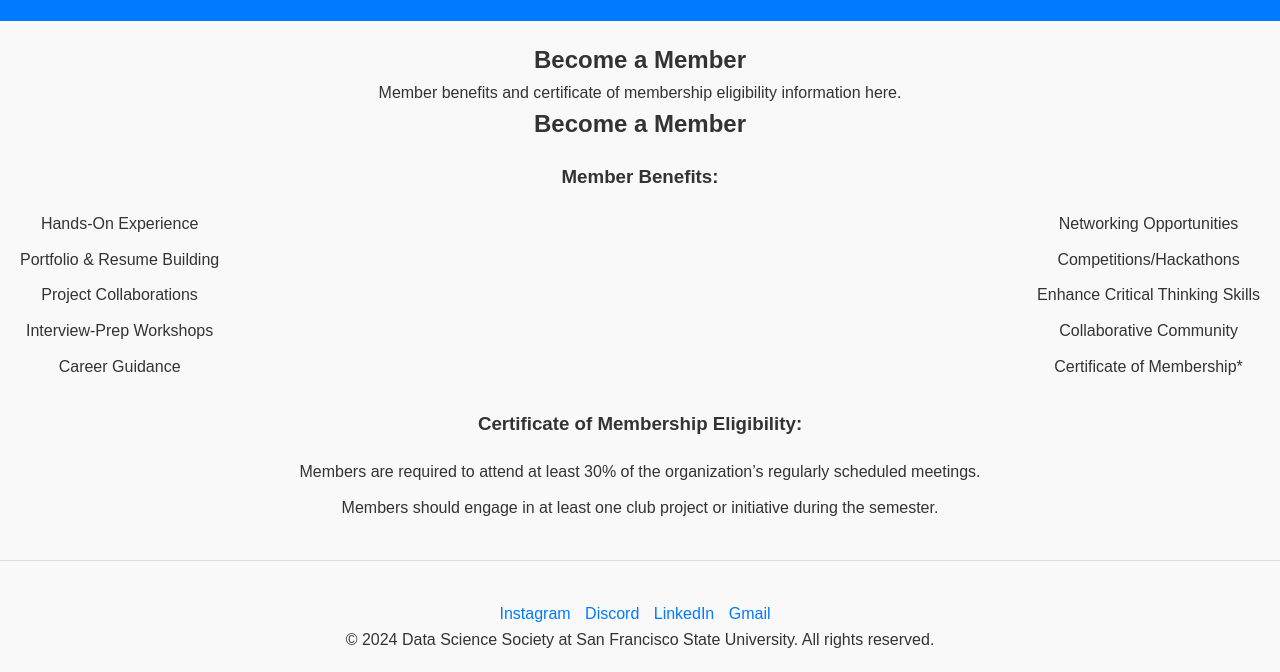
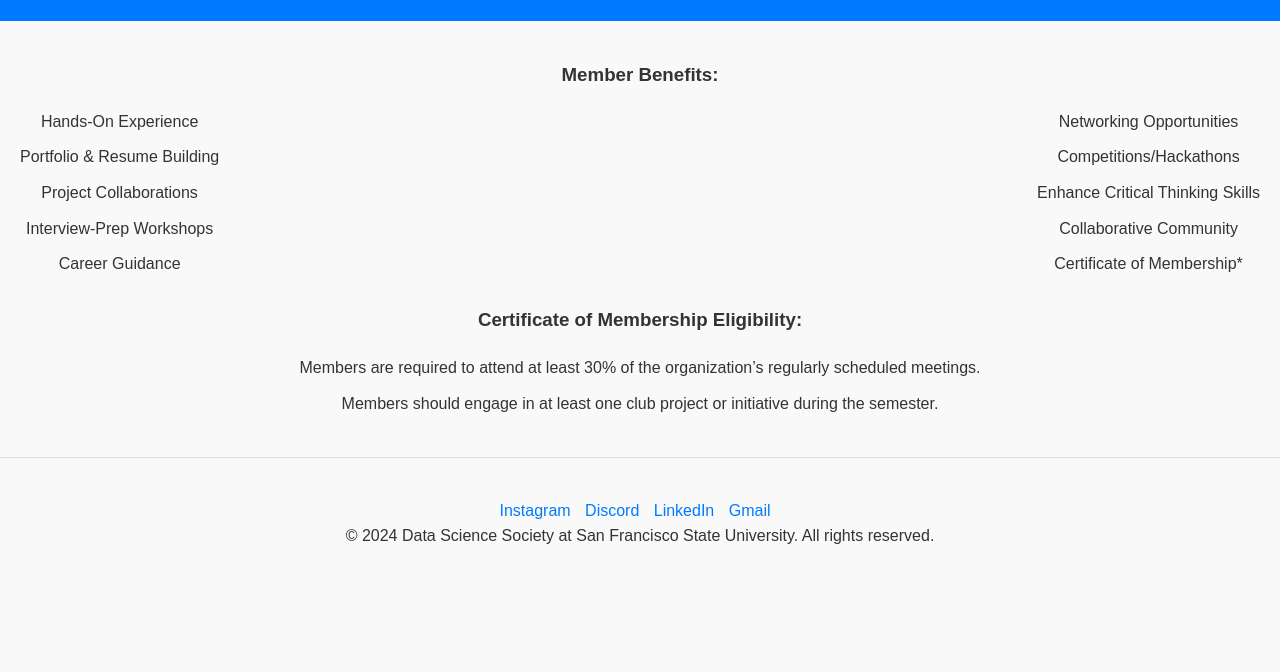
Before and after one commit to DSS-SFSU/DSS-SFSU-Website, a plain HTML site: page become_member.html in a window 1280 px wide. Shown: the part 193-865 px from the top of the page. After the commit the page ends 800 px from the top, so only its background shows below. Drawn offline with Linux system fonts and the light colour scheme.

Commit message:
Update become_member.html

```diff
--- a/become_member.html
+++ b/become_member.html
@@ -20,11 +20,6 @@
         </nav>
     </header>
     <main>
-        <section>
-            <h2>Become a Member</h2>
-            <p>Member benefits and certificate of membership eligibility information here.</p>
-            <section>
-    <h2>Become a Member</h2>
     <h3>Member Benefits:</h3>
         <div class="benefits">
             <ul>
```
